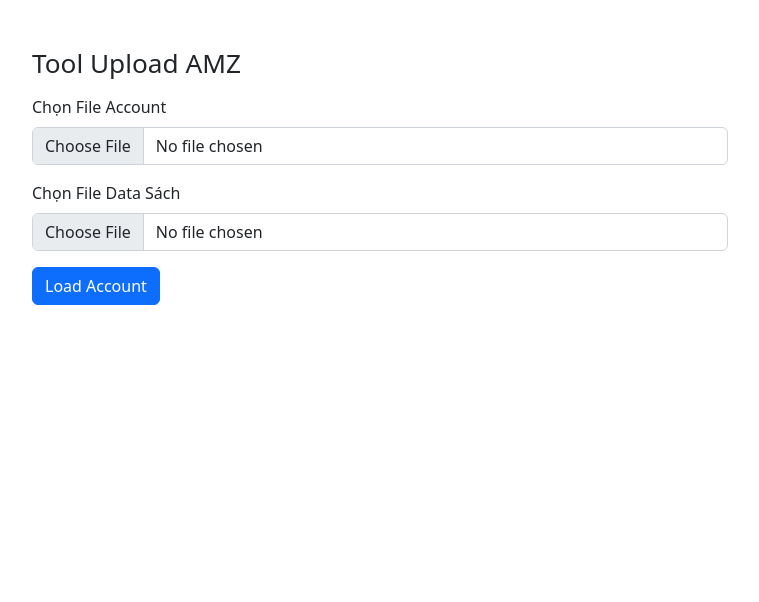
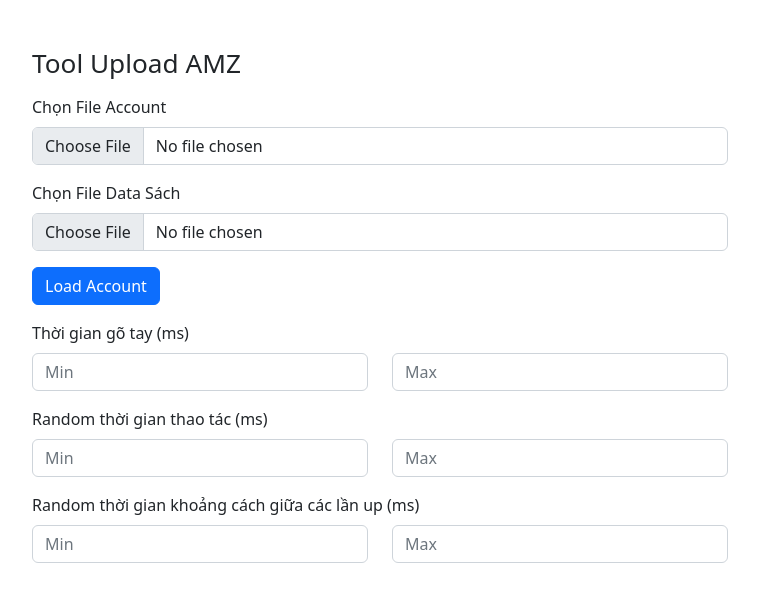
Before and after one commit to kobato-chan1912/tool-upload-amazon, an Electron app: page index.html in a window 900 px wide. Shown: the whole page, without its empty margins (70-829 px from the left). Drawn offline with nearby package versions, Linux system fonts and the light colour scheme.

Commit message:
update gpm - fix bug

```diff
--- a/index.html
+++ b/index.html
@@ -18,7 +18,7 @@
 <body>
 
     <div class="container mt-5">
-        <h3 class="mb-3">Tool Upload AMZ</h2>
+        <h3 class="mb-3">Tool Upload AMZ</h3>
 
         <div class="mb-3">
             <label for="account_file" class="form-label">Chọn File Account</label>
@@ -36,13 +36,49 @@
 
         <div class="mb-3" id="list_accounts"></div>
 
+        <!-- Thời gian gõ tay -->
+        <div class="mb-3">
+            <label class="form-label">Thời gian gõ tay (ms)</label>
+            <div class="row">
+                <div class="col">
+                    <input type="number" id="typing_min" class="form-control" placeholder="Min">
+                </div>
+                <div class="col">
+                    <input type="number" id="typing_max" class="form-control" placeholder="Max">
+                </div>
+            </div>
+        </div>
+
+        <!-- Random thời gian thao tác -->
+        <div class="mb-3">
+            <label class="form-label">Random thời gian thao tác (ms)</label>
+            <div class="row">
+                <div class="col">
+                    <input type="number" id="action_min" class="form-control" placeholder="Min">
+                </div>
+                <div class="col">
+                    <input type="number" id="action_max" class="form-control" placeholder="Max">
+                </div>
+            </div>
+        </div>
+
+        <!-- Random thời gian khoảng cách giữa các lần upload -->
+        <div class="mb-3">
+            <label class="form-label">Random thời gian khoảng cách giữa các lần up (ms)</label>
+            <div class="row">
+                <div class="col">
+                    <input type="number" id="upload_min" class="form-control" placeholder="Min">
+                </div>
+                <div class="col">
+                    <input type="number" id="upload_max" class="form-control" placeholder="Max">
+                </div>
+            </div>
+        </div>
+
         <div class="mb-3" id="run_btn" style="display: none;">
             <button onclick="saveSelectedAccounts()" id="saveAccounts" class="btn btn-success">Chạy</button>
         </div>
-
     </div>
-
-
 
     <script
         src="https://cdn.jsdelivr.net/npm/gasparesganga-jquery-loading-overlay@2.1.7/dist/loadingoverlay.min.js"></script>
```
Also changed, not shown: upload.js (+16 -2 lines). Lines whose indentation alone changed are shown as unchanged.
